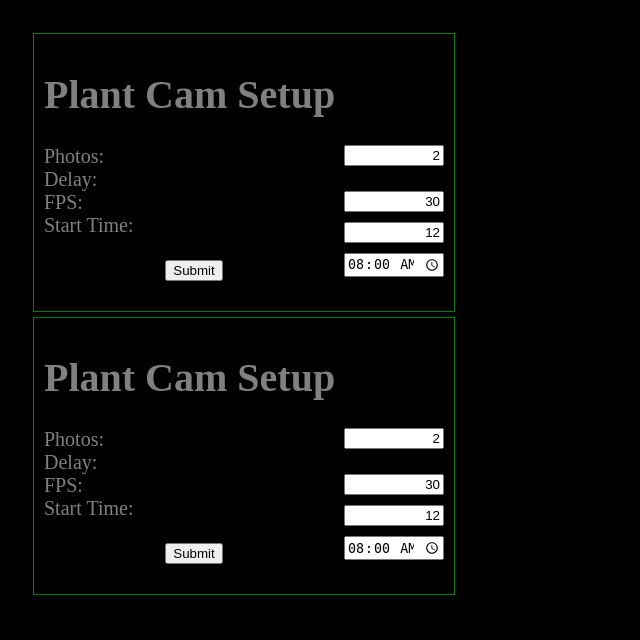
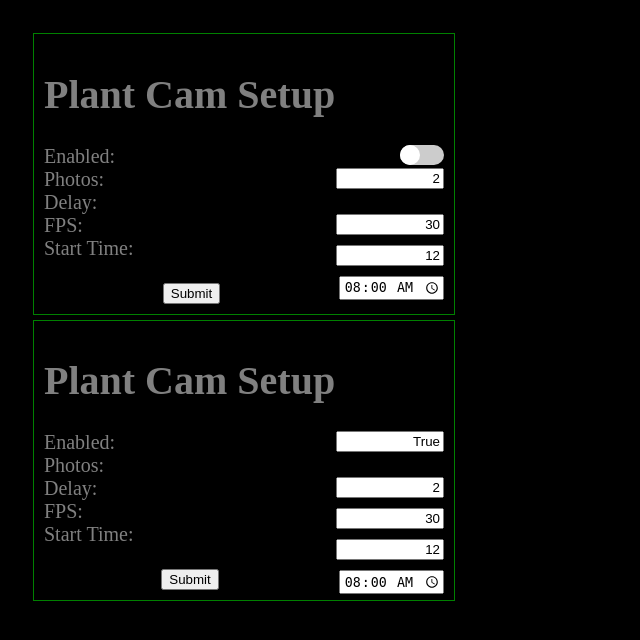
Before and after one commit to hackrsackr/plant-cam, a Flask app: page / in a window 1280 px wide. Shown: the top 640 px of the page, without its empty margins (0-640 px from the left). Run offline with Flask 3, Linux system fonts and the light colour scheme.

Commit message:
working on enabled functionality

```diff
--- a/plant_cam/src/app.py
+++ b/plant_cam/src/app.py
@@ -1,28 +1,22 @@
 # app.py
-
-from flask import Flask, render_template, request
+import json
+from flask import Flask, render_template, request, jsonify
 
 
 app = Flask(__name__)
 
 context = {
+    'enabled': True,
     'photos': 2,
     'delay': 30,
     'fps': 12,
-    'start_time': "08:00"
+    'start_time': '08:00'
 }
 
-# To render a login form
 @app.route('/')
 def view_form():
     return render_template('index.html', context=context)
 
-# For handling get request form we can get
-# the form inputs value by using args attribute.
-# this values after submitting you will see in the urls.
-# e.g http://127.0.0.1:5000/handle_get?username=kunal&password=1234
-# this exploits our credentials so that's
-# why developers prefer POST request.
 @app.route('/handle_get', methods=['GET'])
 def handle_get():
     if request.method == 'GET':
@@ -36,9 +30,9 @@
 @app.route('/handle_post', methods=['POST'])
 def handle_post():
     if request.method == 'POST':
+        print(request)
         for key in context:
             if request.form[key]:
-                print(request.form[key])
                 context[key] = request.form[key]
 
     print(f"context: {context}")
--- a/plant_cam/src/templates/index.html
+++ b/plant_cam/src/templates/index.html
@@ -1,9 +1,65 @@
 <!-- templates/login.html-->
-
+<!DOCTYPE html>
 <html>
   <head>
     <title>Plant Cam</title>
     <style>
+      .switch {
+        position: relative;
+        float: right;
+        width: 44px;
+        height: 20px;
+      }
+      .switch input {
+        opacity: 0;
+        width: 0;
+        height: 0;
+      }
+      .slider {
+        position: absolute;
+        cursor: pointer;
+        top: 0;
+        left: 0;
+        right: 0;
+        bottom: 0;
+        background-color: #ccc;
+        -webkit-transition: 0.4s;
+        transition: 0.4s;
+      }
+      .slider:before {
+        position: absolute;
+        content: "";
+        height: 20px;
+        width: 20px;
+        left: 0px;
+        bottom: 0px;
+        background-color: white;
+        -webkit-transition: 0.4s;
+        transition: 0.4s;
+      }
+
+      input:checked + .slider {
+        background-color: #2196f3;
+      }
+
+      input:focus + .slider {
+        box-shadow: 1px #2196f3;
+      }
+      input:checked + .slider:before {
+        -webkit-transform: translateX(26px);
+        -ms-transform: translateX(26px);
+        transform: translateX(26px);
+      }
+
+      /* Rounded sliders */
+      .slider.round {
+        border-radius: 34px;
+      }
+
+      .slider.round:before {
+        border-radius: 90%;
+      }
+
       button {
         margin: auto;
         display: block;
@@ -33,6 +89,17 @@
     <div>
       <h1>Plant Cam Setup</h1>
       <form method="GET" action="{{ url_for('handle_get') }}">
+        Enabled:
+        <label class="switch">
+          <input
+            type="checkbox"
+            name="enabled"
+            value="{{ context.enabled }}"
+            role="switch"
+          />
+          <span class="slider round"></span>
+        </label>
+        <br />
         Photos:
         <input
           type="number"
@@ -68,6 +135,14 @@
     <div>
       <h1>Plant Cam Setup</h1>
       <form method="POST" action="{{ url_for('handle_post') }}">
+        Enabled:
+        <input
+          type="text"
+          name="enabled"
+          value="{{ context.enabled }}"
+          role="switch"
+        />
+        <br />
         Photos:
         <input
           type="number"
```
